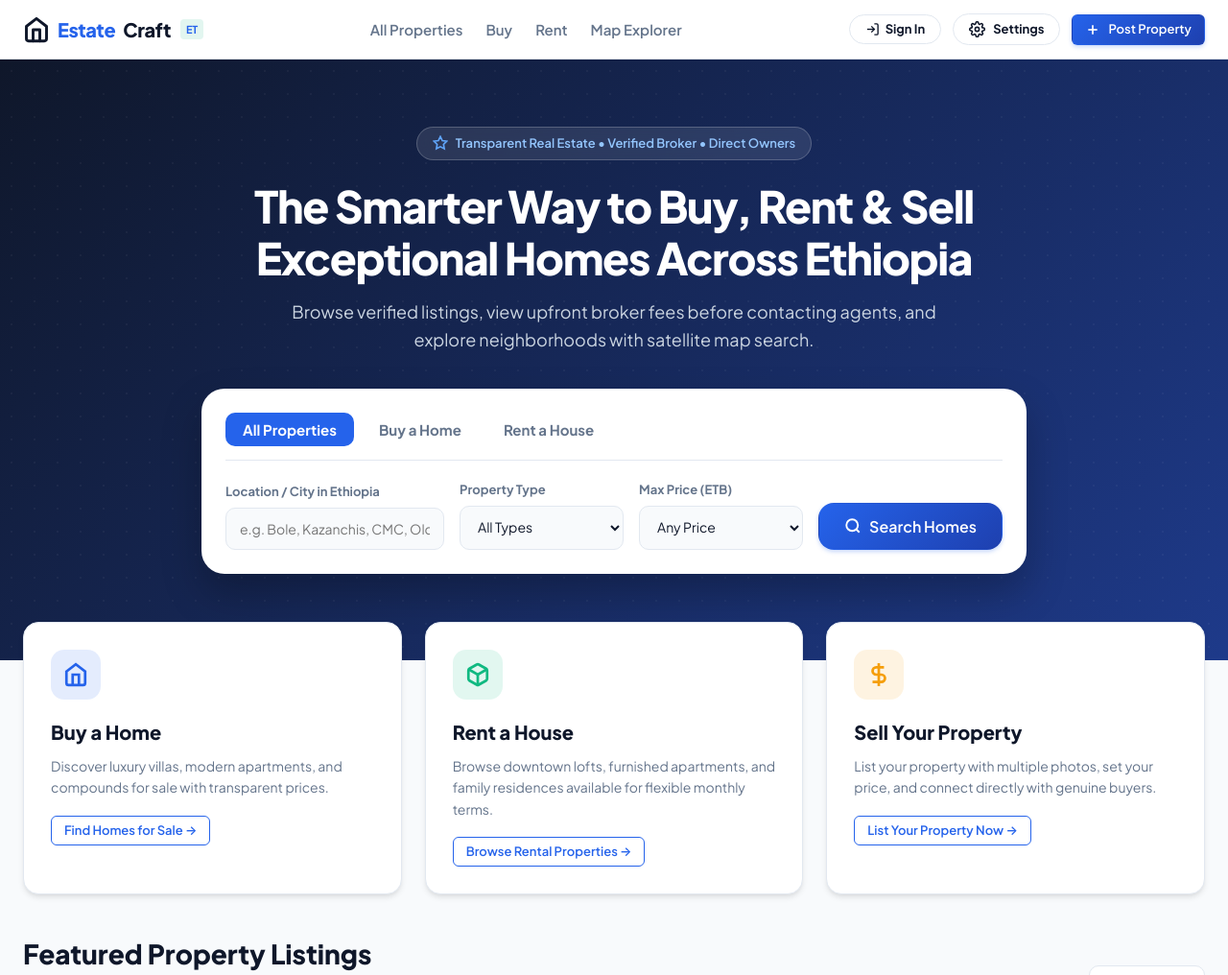
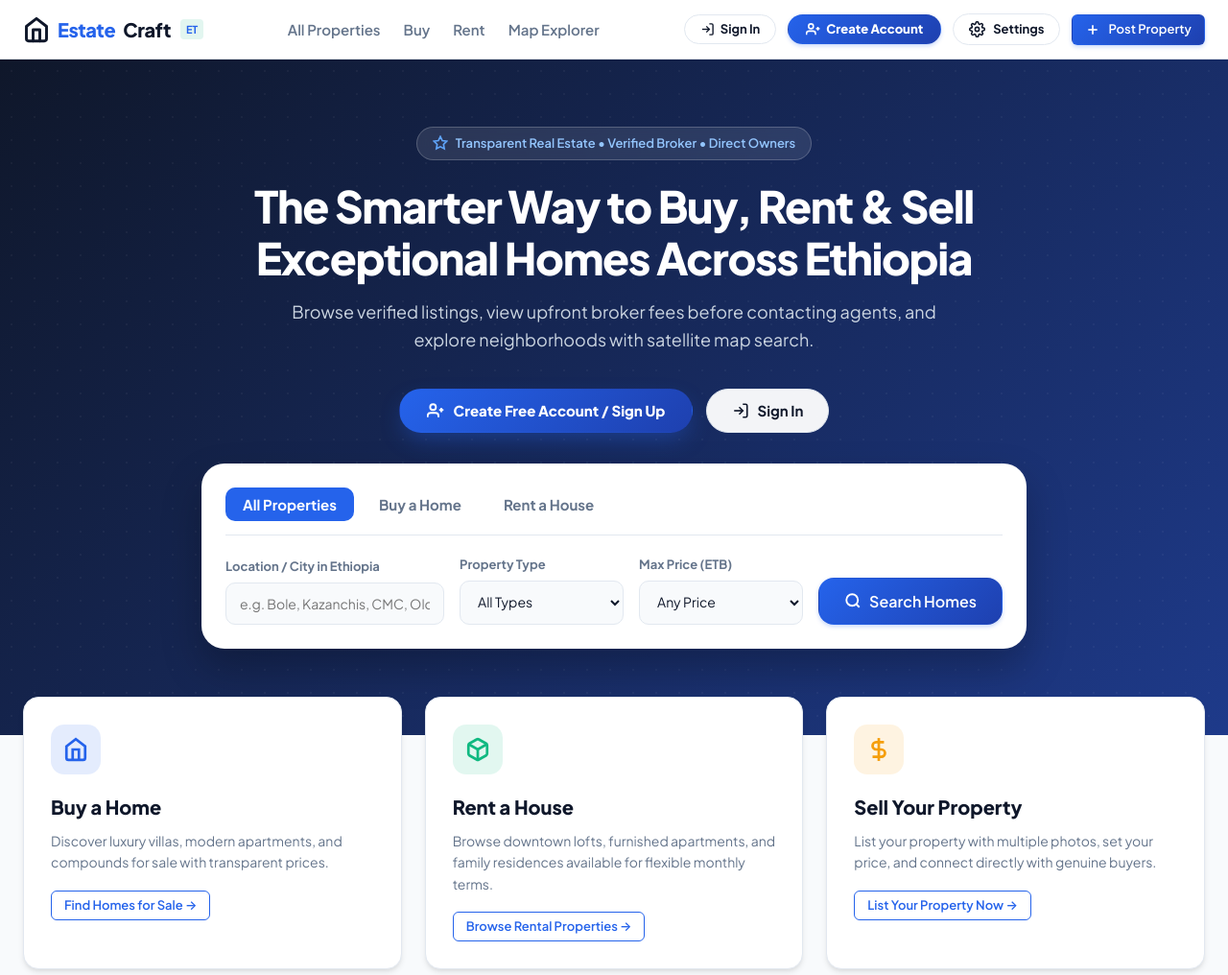
Before and after one commit to abdihabtamu368-cpu/Estate-Craft, a PHP site: page /index.html in a window 1280 px wide. Shown: the top 1016 px of the page at 96% size. Run offline with PHP 8.4, Linux system fonts and the light colour scheme.

Commit message:
Display prominent Sign In, Sign Up and Create Account buttons on first website open

```diff
--- a/includes/header.php
+++ b/includes/header.php
@@ -175,7 +175,7 @@ if (!empty($currentUser['theme_mode']) && in_array($currentUser['theme_mode'], [
                 </div>
             <?php else: ?>
                 <a href="<?= BASE_URL ?>/auth/login.php" class="btn btn-secondary btn-sm" id="btnSignIn"><?= __('nav_signin', 'Sign In') ?></a>
-                <a href="<?= BASE_URL ?>/auth/register.php" class="btn btn-primary btn-sm" id="btnRegister"><?= __('nav_register', 'Get Started') ?></a>
+                <a href="<?= BASE_URL ?>/auth/register.php" class="btn btn-primary btn-sm" id="btnRegister"><?= __('nav_register', 'Create Account') ?></a>
             <?php endif; ?>
 
             <button class="mobile-menu-btn" id="mobileMenuBtn" aria-label="Toggle navigation menu">
--- a/index.html
+++ b/index.html
@@ -566,6 +566,12 @@
                     <span>Sign In</span>
                 </a>
 
+                <!-- Create Account Link -->
+                <a href="auth/register.php" class="btn btn-primary btn-sm" id="btnNavSignUp" onclick="handleNavSignUp(event)" title="Create Free Account" style="padding: 7px 18px; border-radius: var(--radius-full); font-weight: 800; text-decoration: none; display: inline-flex; align-items: center; gap: 6px;">
+                    <svg width="15" height="15" viewBox="0 0 24 24" fill="none" stroke="currentColor" stroke-width="2.5"><path d="M16 21v-2a4 4 0 0 0-4-4H5a4 4 0 0 0-4 4v2"></path><circle cx="8.5" cy="7" r="4"></circle><line x1="20" y1="8" x2="20" y2="14"></line><line x1="23" y1="11" x2="17" y2="11"></line></svg>
+                    <span>Create Account</span>
+                </a>
+
                 <!-- Single Unified Settings Button -->
                 <button type="button" class="btn btn-secondary btn-sm" onclick="openSettingsModal()" title="Settings, Language & Password" style="padding: 7px 16px; border-radius: var(--radius-full); display: flex; align-items: center; gap: 8px; font-weight: 700;">
                     <svg width="17" height="17" viewBox="0 0 24 24" fill="none" stroke="currentColor" stroke-width="2.2" stroke-linecap="round" stroke-linejoin="round"><circle cx="12" cy="12" r="3"></circle><path d="M19.4 15a1.65 1.65 0 0 0 .33 1.82l.06.06a2 2 0 0 1 0 2.83 2 2 0 0 1-2.83 0l-.06-.06a1.65 1.65 0 0 0-1.82-.33 1.65 1.65 0 0 0-1 1.51V21a2 2 0 0 1-2 2 2 2 0 0 1-2-2v-.09A1.65 1.65 0 0 0 9 19.4a1.65 1.65 0 0 0-1.82.33l-.06.06a2 2 0 0 1-2.83 0 2 2 0 0 1 0-2.83l.06-.06a1.65 1.65 0 0 0 .33-1.82 1.65 1.65 0 0 0-1.51-1H3a2 2 0 0 1-2-2 2 2 0 0 1 2-2h.09A1.65 1.65 0 0 0 4.6 9a1.65 1.65 0 0 0-.33-1.82l-.06-.06a2 2 0 0 1 0-2.83 2 2 0 0 1 2.83 0l.06.06a1.65 1.65 0 0 0 1.82.33H9a1.65 1.65 0 0 0 1-1.51V3a2 2 0 0 1 2-2 2 2 0 0 1 2 2v.09a1.65 1.65 0 0 0 1 1.51 1.65 1.65 0 0 0 1.82-.33l.06-.06a2 2 0 0 1 2.83 0 2 2 0 0 1 0 2.83l-.06.06a1.65 1.65 0 0 0-.33 1.82V9a1.65 1.65 0 0 0 1.51 1H21a2 2 0 0 1 2 2 2 2 0 0 1-2 2h-.09a1.65 1.65 0 0 0-1.51 1z"></path></svg>
@@ -597,6 +603,18 @@
                 <p class="hero-subtitle">
                     Browse verified listings, view upfront broker fees before contacting agents, and explore neighborhoods with satellite map search.
                 </p>
+
+                <!-- First View Call to Action: Sign In, Sign Up & Create Account -->
+                <div style="display: flex; gap: 14px; justify-content: center; align-items: center; margin: 22px 0 32px; flex-wrap: wrap;">
+                    <a href="auth/register.php" onclick="handleNavSignUp(event)" class="btn btn-primary btn-lg" id="heroBtnCreateAccount" style="font-weight: 800; padding: 13px 28px; border-radius: var(--radius-full); box-shadow: 0 10px 25px -5px rgba(37, 99, 235, 0.4); text-decoration: none; display: inline-flex; align-items: center; gap: 10px; font-size: 15px;">
+                        <svg width="18" height="18" viewBox="0 0 24 24" fill="none" stroke="currentColor" stroke-width="2.5"><path d="M16 21v-2a4 4 0 0 0-4-4H5a4 4 0 0 0-4 4v2"></path><circle cx="8.5" cy="7" r="4"></circle><line x1="20" y1="8" x2="20" y2="14"></line><line x1="23" y1="11" x2="17" y2="11"></line></svg>
+                        <span>Create Free Account / Sign Up</span>
+                    </a>
+                    <a href="auth/login.php" onclick="handleNavSignIn(event)" class="btn btn-secondary btn-lg" id="heroBtnSignIn" style="font-weight: 700; padding: 13px 26px; border-radius: var(--radius-full); background: rgba(255, 255, 255, 0.95); text-decoration: none; display: inline-flex; align-items: center; gap: 8px; font-size: 15px; border: 1px solid var(--border-color); color: var(--secondary);">
+                        <svg width="18" height="18" viewBox="0 0 24 24" fill="none" stroke="currentColor" stroke-width="2.2"><path d="M15 3h4a2 2 0 0 1 2 2v14a2 2 0 0 1-2 2h-4"></path><polyline points="10 17 15 12 10 7"></polyline><line x1="15" y1="12" x2="3" y2="12"></line></svg>
+                        <span>Sign In</span>
+                    </a>
+                </div>
 
                 <!-- Search Bar Card -->
                 <div class="search-box-card">
@@ -1119,6 +1137,54 @@
                     </div>
                     <button type="submit" class="btn btn-primary btn-block btn-lg" style="width: 100%;">Sign In</button>
                 </form>
+
+                <p style="text-align: center; margin-top: 20px; font-size: 13px; color: var(--text-muted); margin-bottom: 0;">
+                    Don't have an account yet?
+                    <a href="javascript:void(0)" onclick="openSignUpModal()" style="font-weight: 700; color: var(--primary);">Create Account / Sign Up</a>
+                </p>
+            </div>
+        </div>
+    </div>
+
+    <!-- Sign Up / Create Account Modal (Supported on Vercel & Static) -->
+    <div class="modal-overlay" id="registerModal">
+        <div class="modal-card" style="max-width: 480px;">
+            <div class="modal-header">
+                <div class="modal-title">✨ Create an Account</div>
+                <button type="button" class="modal-close" onclick="closeModal()">&times;</button>
+            </div>
+            <div class="modal-body" style="padding: 24px;">
+                <form id="staticRegisterForm" onsubmit="handleStaticRegister(event)">
+                    <div class="form-group" style="margin-bottom: 14px;">
+                        <label class="form-label">Full Name</label>
+                        <input type="text" id="regStaticName" class="form-input" placeholder="e.g. Abebe Bikila" required>
+                    </div>
+                    <div class="form-group" style="margin-bottom: 14px;">
+                        <label class="form-label">Email Address</label>
+                        <input type="email" id="regStaticEmail" class="form-input" placeholder="you@example.com" required>
+                    </div>
+                    <div class="form-group" style="margin-bottom: 14px;">
+                        <label class="form-label">Phone Number (Ethiopia)</label>
+                        <input type="tel" id="regStaticPhone" class="form-input" placeholder="+251 91 123 4567" required>
+                    </div>
+                    <div class="form-group" style="margin-bottom: 16px;">
+                        <label class="form-label">Create Password</label>
+                        <input type="password" id="regStaticPassword" class="form-input" placeholder="••••••••" minlength="6" required>
+                    </div>
+                    <div class="form-group" style="margin-bottom: 20px;">
+                        <label class="form-label">I am joining as</label>
+                        <select id="regStaticRole" class="form-select">
+                            <option value="user">Home Buyer / Renter / Direct Owner</option>
+                            <option value="broker">Verified Real Estate Broker</option>
+                        </select>
+                    </div>
+                    <button type="submit" class="btn btn-primary btn-block btn-lg" style="width: 100%;">Create Account</button>
+                </form>
+
+                <p style="text-align: center; margin-top: 20px; font-size: 13px; color: var(--text-muted); margin-bottom: 0;">
+                    Already have an account?
+                    <a href="javascript:void(0)" onclick="openLoginModal()" style="font-weight: 700; color: var(--primary);">Sign In</a>
+                </p>
             </div>
         </div>
     </div>
@@ -2275,6 +2341,36 @@
       }
     }
 
+    function handleNavSignUp(e) {
+      if (location.protocol === 'file:' || location.hostname.includes('vercel.app') || location.hostname.includes('github.io')) {
+        e.preventDefault();
+        openSignUpModal();
+      }
+    }
+
+    function openSignUpModal() {
+      closeModal();
+      const m = document.getElementById('registerModal');
+      if (m) m.classList.add('active');
+    }
+
+    function handleStaticRegister(e) {
+      e.preventDefault();
+      const name = document.getElementById('regStaticName').value;
+      const email = document.getElementById('regStaticEmail').value;
+      closeModal();
+      showToast(`🎉 Account created! Welcome, ${name}!`);
+      const btn = document.getElementById('btnNavSignIn');
+      if (btn) {
+        btn.innerHTML = `<span>👤 ${name.split(' ')[0]}</span>`;
+        btn.onclick = () => { showToast(`Currently signed in as ${name}`); };
+      }
+      const signUpBtn = document.getElementById('btnNavSignUp');
+      if (signUpBtn) signUpBtn.style.display = 'none';
+      const heroBtn = document.getElementById('heroBtnCreateAccount');
+      if (heroBtn) heroBtn.style.display = 'none';
+    }
+
     /* =========================================================================
        6. Settings Modal, Mortgage Calculator, AI Assistant & Feedback
        ========================================================================= */
```
Also changed, not shown: frontend/index.html (+18 -0 lines), includes/i18n.php (+11 -1 lines), index.php (+14 -0 lines).
